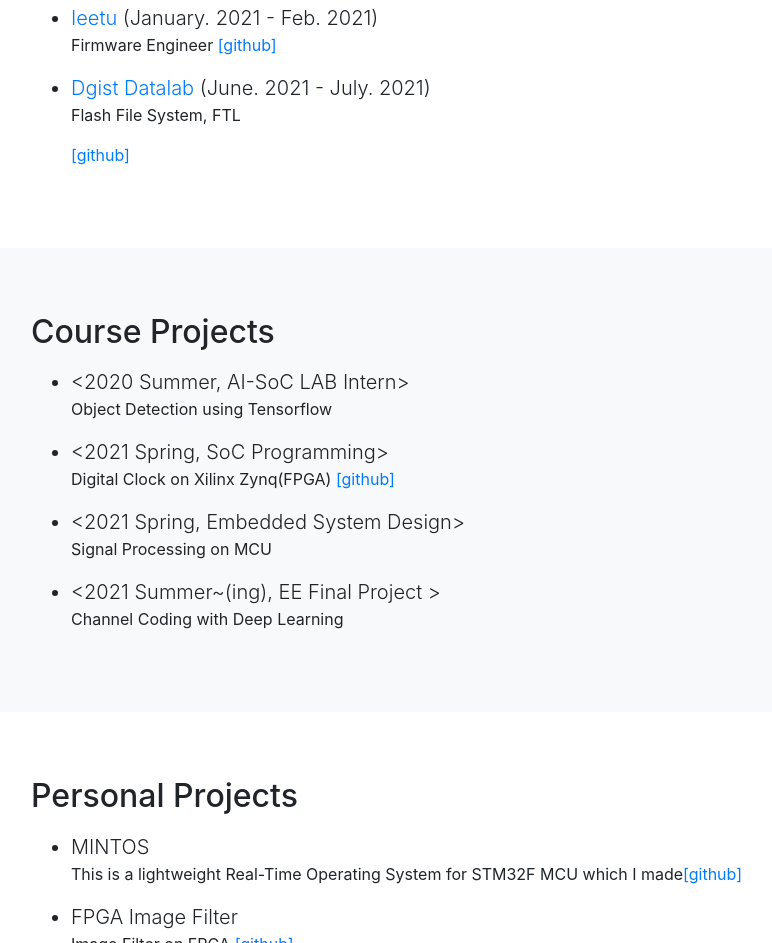
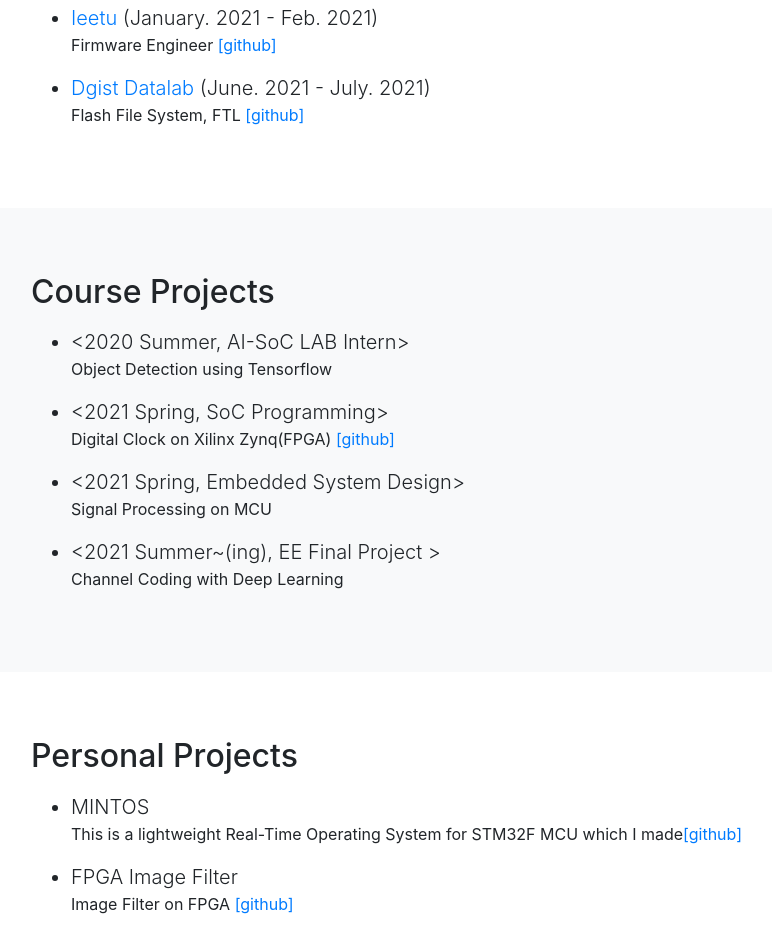
Before and after one commit to MinkiJo/MinkiJo.github.io, a website with bundled scripts: page index.html in a window 1280 px wide. Shown: the part 1673-2616 px from the top of the page, without its empty margins (54-826 px from the left). Built offline with nearby package versions, Linux system fonts and the light colour scheme.

Commit message:
Update index.html

```diff
--- a/index.html
+++ b/index.html
@@ -187,7 +187,7 @@
               <li class="lead"><a href="http://ieetu.eplatform.co.kr/" target="_blank"> Ieetu </a> (January. 2021 - Feb. 2021)</li>
               <p> Firmware Engineer  <a href="https://github.com/LeeJin0527/RealtimeBloodPressureMeasurement" target="_blank">[github]</a>
               <li class="lead"><a href="https://datalab.dgist.ac.kr/" target="_blank"> Dgist Datalab </a> (June. 2021 - July. 2021)</li>
-              <p>Flash File System, FTL<p> <a href="https://github.com/dgist-datalab/FlashFTLDriver" target="_blank">[github] </a>
+              <p>Flash File System, FTL <a href="https://github.com/dgist-datalab/FlashFTLDriver" target="_blank">[github] </a>
             </ul>
           </p>
         </div>
```
